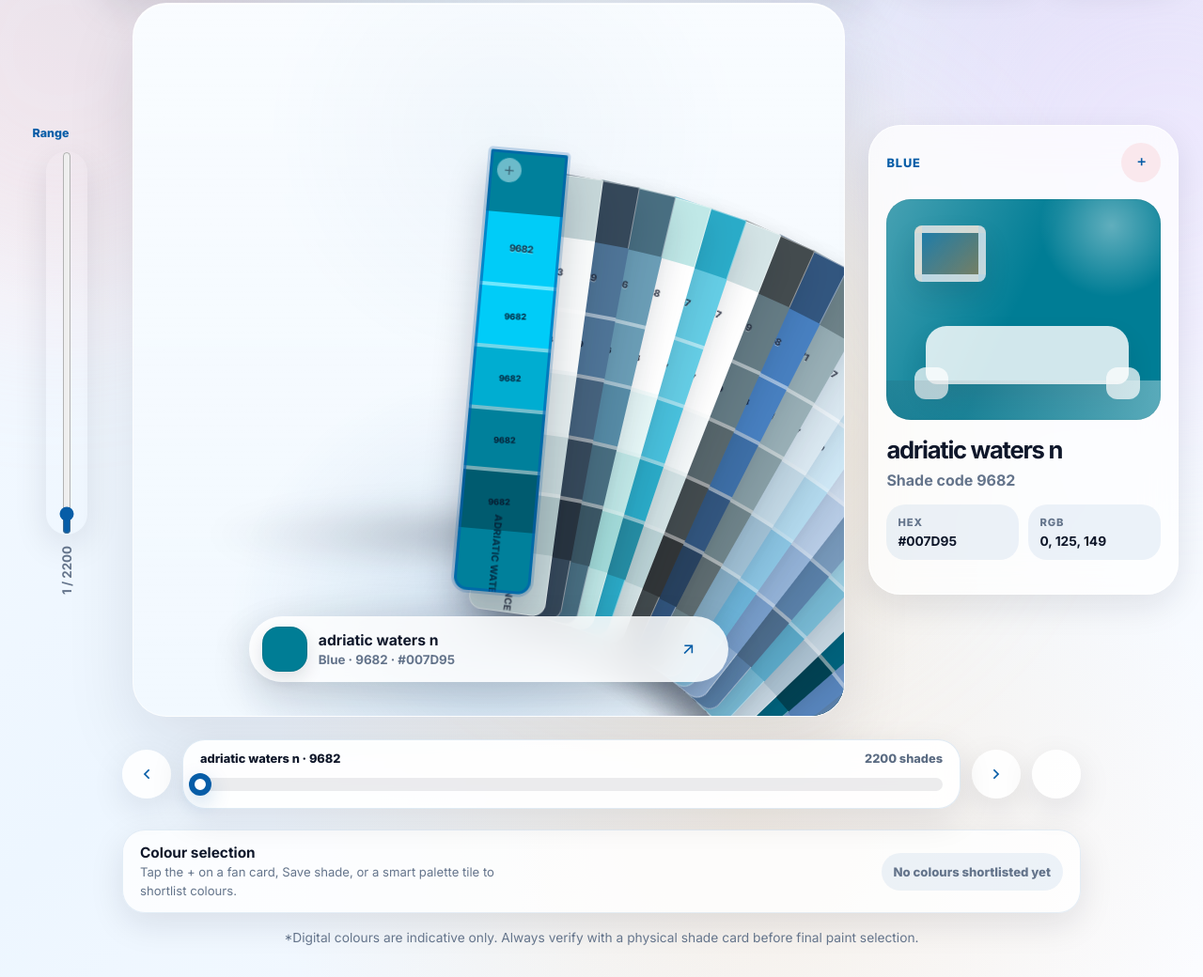
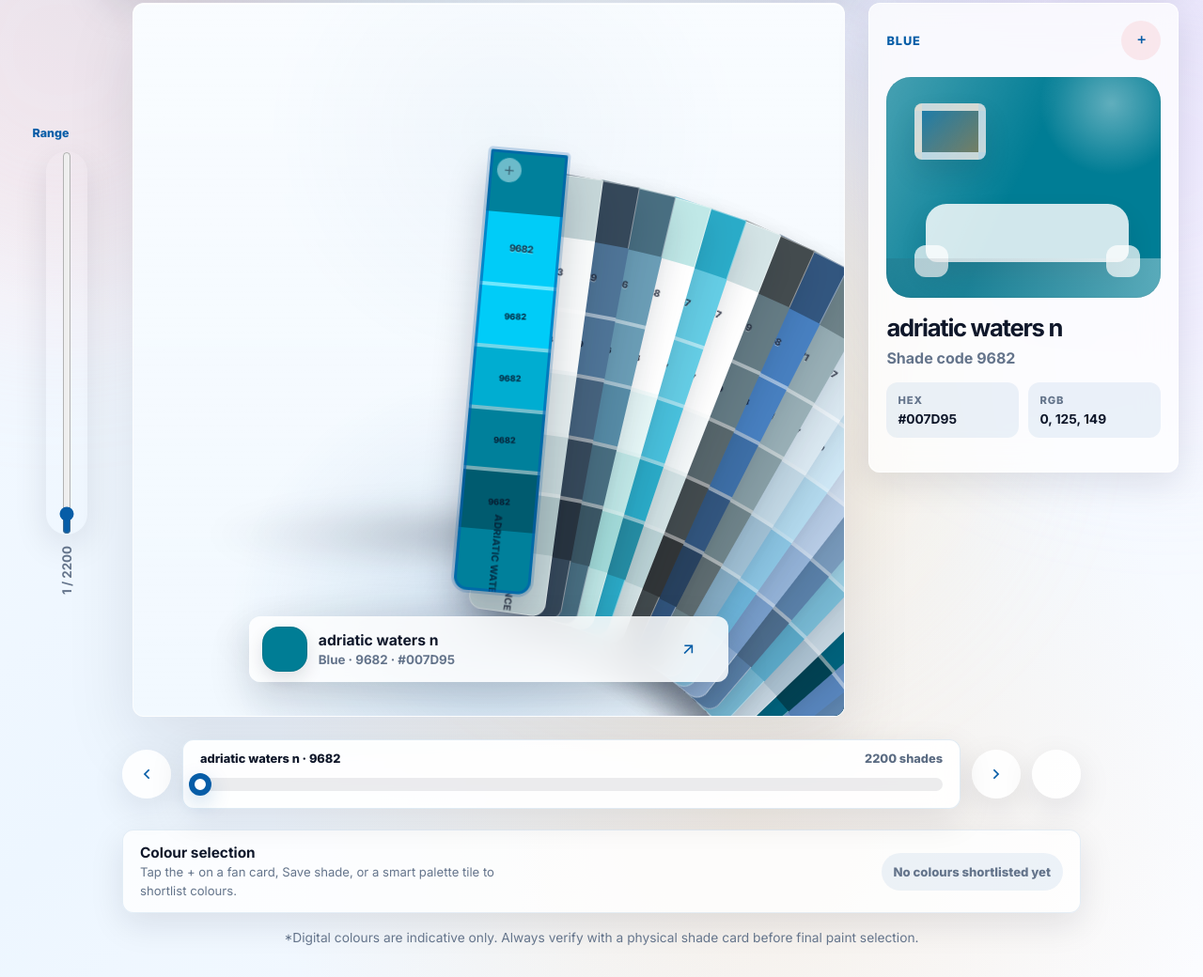
Before and after one commit to asagar08/fandeck-poc, a website: page index.html in a window 1280 px wide. Shown: the part 408-1448 px from the top of the page at 94% size. Drawn offline with nearby package versions, Linux system fonts and the light colour scheme; some icons are missing.

Commit message:
minor css fixes

```diff
--- a/style.scss
+++ b/style.scss
@@ -481,7 +481,7 @@ button {
   gap: 8px;
   min-height: 44px;
   padding: 10px 15px;
-  border-radius: 999px;
+  border-radius: 12px;
   color: var(--brand-dark);
   background: rgba(255, 255, 255, 0.74);
   box-shadow: var(--shadow-soft);
@@ -733,7 +733,7 @@ button {
   align-items: center;
   gap: 12px;
   padding: 11px 14px;
-  border-radius: 999px;
+  border-radius: 12px;
   background: rgba(255, 255, 255, 0.84);
   color: var(--ink);
   text-align: left;
@@ -780,10 +780,10 @@ button {
 }
 
 .insight-card {
-  align-self: center;
+  align-self: start;
   min-height: 500px;
   padding: 18px;
-  border-radius: 34px;
+  border-radius: 12px;
   background: rgba(255, 255, 255, 0.75);
   border: 1px solid rgba(255, 255, 255, 0.74);
   box-shadow: var(--shadow-soft);
@@ -813,6 +813,7 @@ button {
   content: "";
   position: absolute;
   inset: 0;
+  border-radius: 12px;
   background:
     linear-gradient(115deg, rgba(255, 255, 255, 0.28), transparent 48%),
     radial-gradient(
@@ -891,7 +892,7 @@ button {
 }
 .value-grid div {
   padding: 12px;
-  border-radius: 20px;
+  border-radius: 12px;
   background: rgba(7, 93, 167, 0.07);
 }
 .value-grid span {
@@ -995,7 +996,7 @@ button {
   margin: 22px auto 0;
   padding: 14px 18px;
   width: Min(1020px, 100%);
-  border-radius: 24px;
+  border-radius: 12px;
   background: rgba(255, 255, 255, 0.58);
   border: 1px solid rgba(255, 255, 255, 0.72);
   box-shadow: var(--shadow-soft);
@@ -4051,6 +4052,7 @@ body.modal-open {
 
 .fan-stage {
   min-height: Clamp(560px, 61vw, 760px) !important;
+  border-radius: 12px;
 }
 
 .fan-deck {
@@ -4073,7 +4075,7 @@ body.modal-open {
 }
 
 .progress-wrap {
-  border-radius: 24px !important;
+  border-radius: 12px !important;
   border: 1px solid rgba(7, 93, 167, 0.12) !important;
   background: rgba(255, 255, 255, 0.92) !important;
 }
```
Also changed, not shown: style.css, 1 other file.
